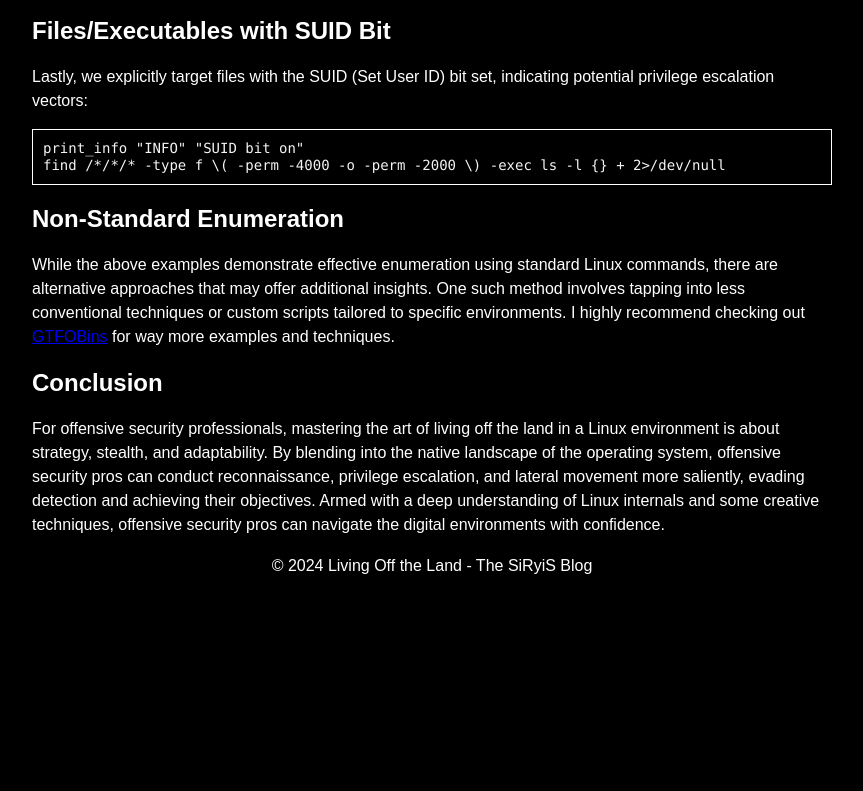
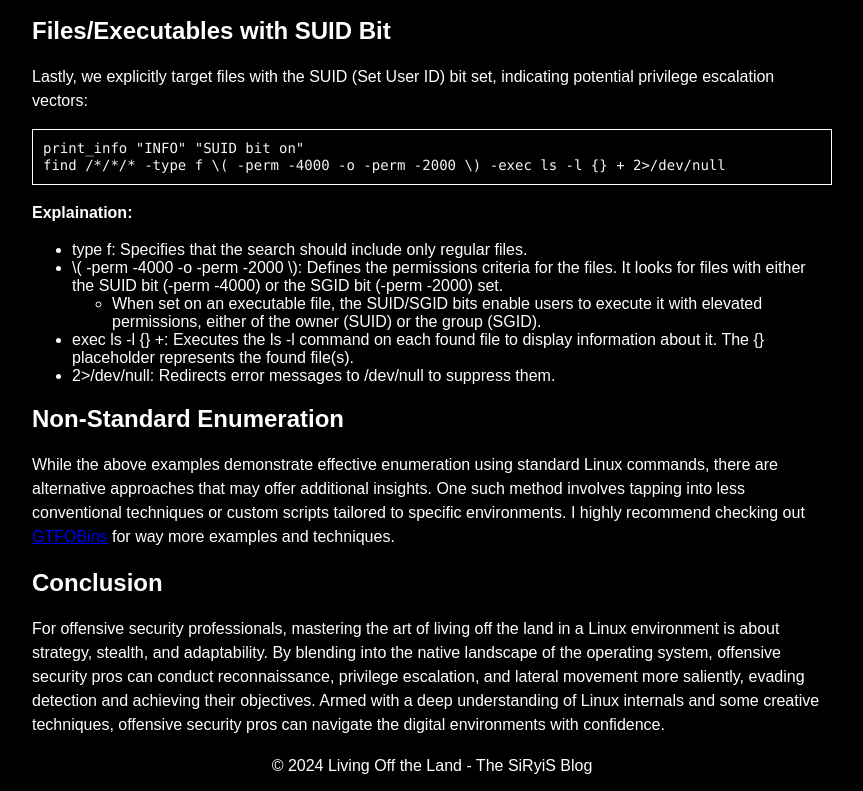
Before and after one commit to SiRyiS/SiRyiS.github.io, a plain HTML site: page living-off-the-land.html in a window 1280 px wide. Shown: the part 1401-2192 px from the top of the page, without its empty margins (208-1071 px from the left). Before the commit the page ends 1992 px from the top, so only its background shows below. Drawn offline with Linux system fonts and the light colour scheme.

Commit message:
Update living-off-the-land.html

```diff
--- a/living-off-the-land.html
+++ b/living-off-the-land.html
@@ -55,6 +55,16 @@
     <pre><code class="language-bash">print_info "INFO" "SUID bit on"
 find /*/*/* -type f \( -perm -4000 -o -perm -2000 \) -exec ls -l {} + 2&gt;/dev/null
 </code></pre>
+    <p><strong>Explaination:</strong></p>
+    <ul>
+        <li>type f: Specifies that the search should include only regular files.</li>
+        <li>\( -perm -4000 -o -perm -2000 \): Defines the permissions criteria for the files. It looks for files with either the SUID bit (-perm -4000) or the SGID bit (-perm -2000) set.</li>
+        <ul>
+            <li>When set on an executable file, the SUID/SGID bits enable users to execute it with elevated permissions, either of the owner (SUID) or the group (SGID).</li>
+        </ul>
+        <li>exec ls -l {} +: Executes the ls -l command on each found file to display information about it. The {} placeholder represents the found file(s).</li>
+        <li>2>/dev/null: Redirects error messages to /dev/null to suppress them.</li>
+    </ul>
 
     <h2>Non-Standard Enumeration</h2>
     <p>While the above examples demonstrate effective enumeration using standard Linux commands, there are alternative approaches that may offer additional insights. One such method involves tapping into less conventional techniques or custom scripts tailored to specific environments. I highly recommend checking out <a href="https://gtfobins.github.io/">GTFOBins</a> for way more examples and techniques.</p>
```
